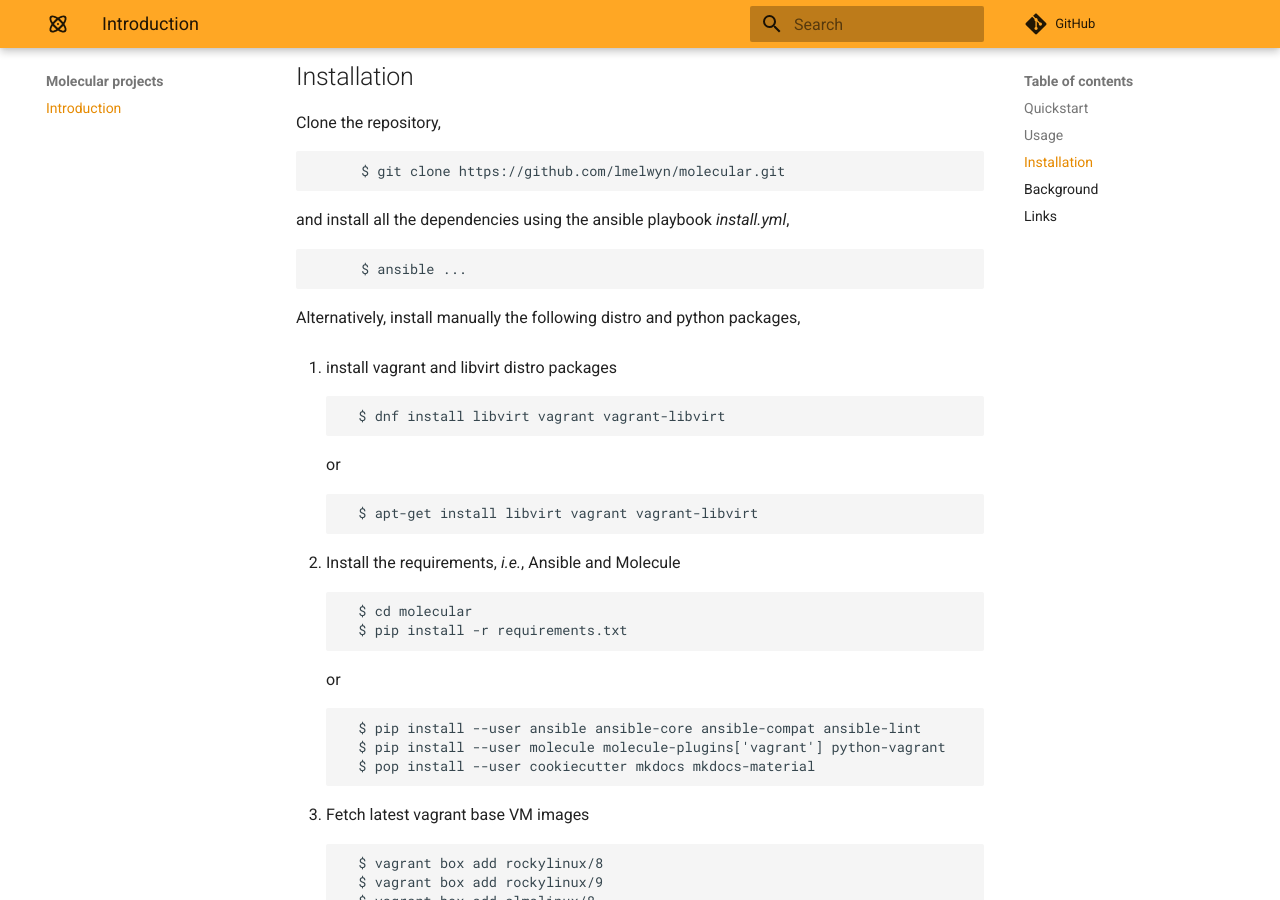
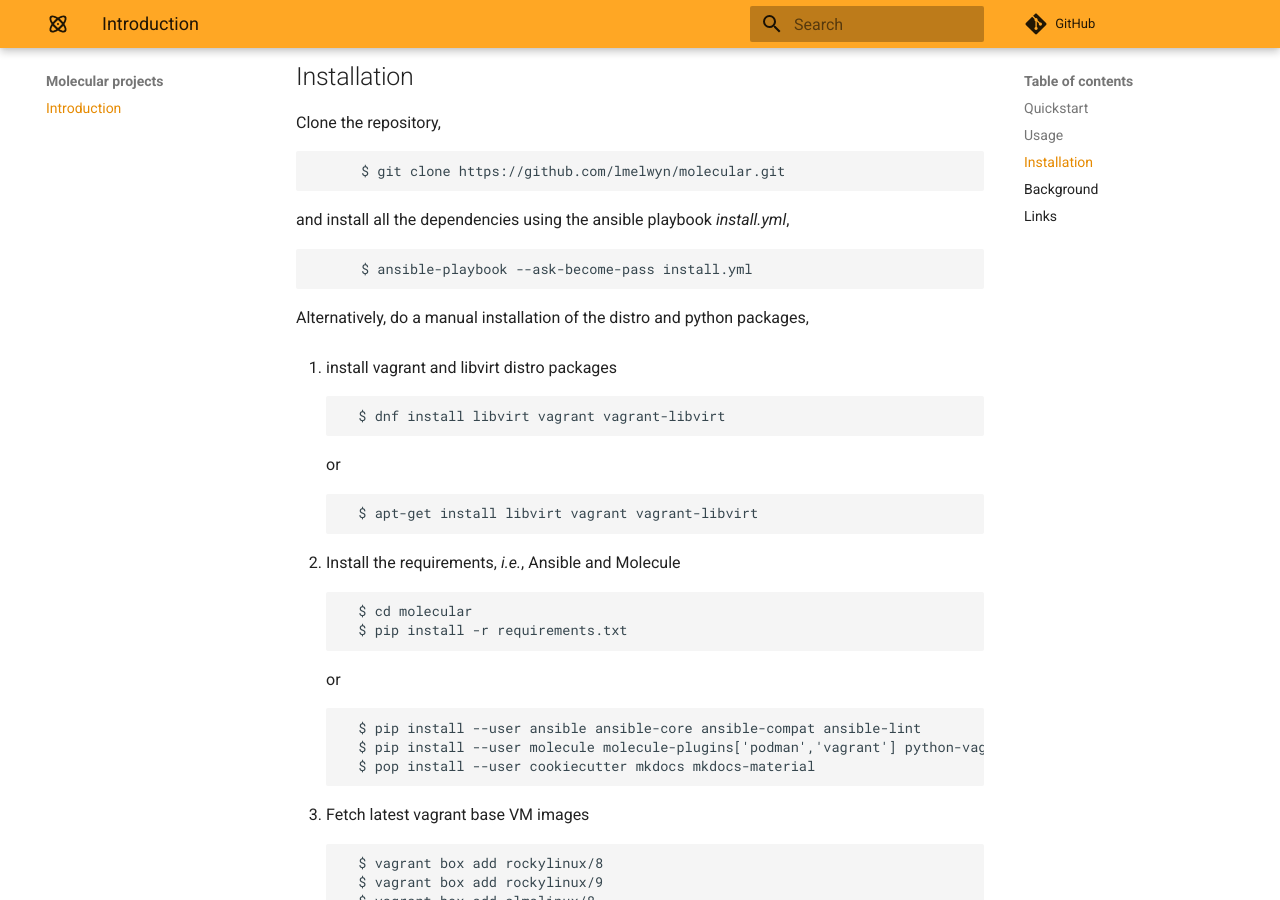
Before and after one commit to lmelwyn/molecular, an MkDocs documentation site: the page built from docs/index.md, in a window 1280 px wide and 900 px high, scrolled down 2217 px. Built offline with MkDocs 1.6.1 and Material for MkDocs 9.7.7, drawn with Linux system fonts in a browser that asks for light colours; comment, search, counter and statistics services are not loaded.

Commit message:
add: ansible command

```diff
--- a/docs/index.md
+++ b/docs/index.md
@@ -100,9 +100,9 @@ Clone the repository,
 
 and install all the dependencies using the ansible playbook _install.yml_,
 
-          $ ansible ...
+          $ ansible-playbook --ask-become-pass install.yml
 
-Alternatively, install manually the following distro and python packages,
+Alternatively, do a manual installation of the distro and python packages,
 
   1. install vagrant and libvirt distro packages
 
@@ -120,7 +120,7 @@ Alternatively, install manually the following distro and python packages,
      or
 
           $ pip install --user ansible ansible-core ansible-compat ansible-lint
-          $ pip install --user molecule molecule-plugins['vagrant'] python-vagrant
+          $ pip install --user molecule molecule-plugins['podman','vagrant'] python-vagrant
           $ pop install --user cookiecutter mkdocs mkdocs-material
 
   3. Fetch latest vagrant base VM images
```
